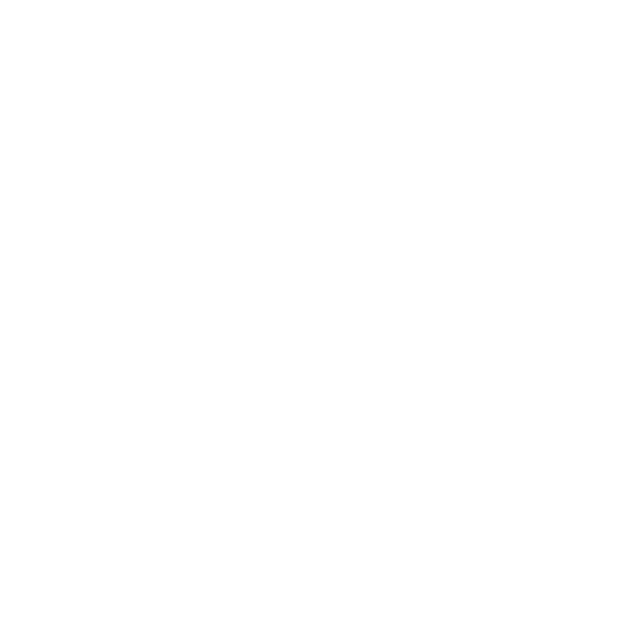
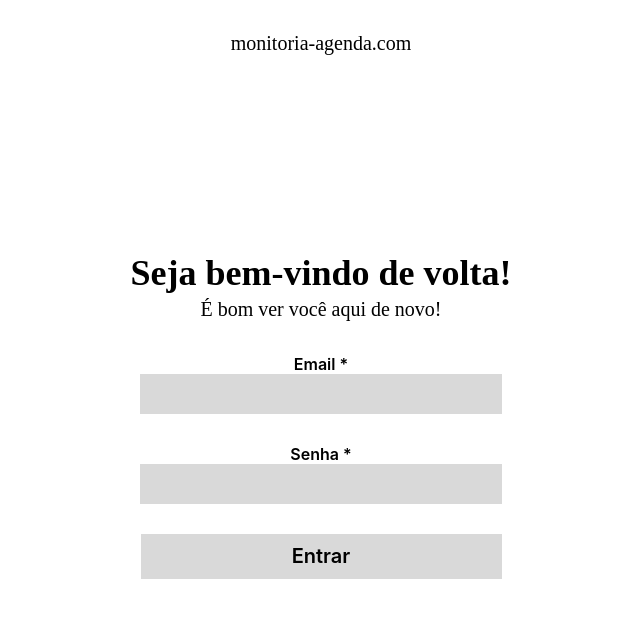
Before and after one commit to nandowastaken/monitore.me, a React (Vite) app: page /login in a window 1280 px wide. Before the commit this address had no page. Shown: the top 618 px of the page, without its empty margins (319-959 px from the left). Built offline with nearby package versions, Linux system fonts and the light colour scheme.

Commit message:
add user auth

```diff
--- a/package.json
+++ b/package.json
@@ -9,6 +9,7 @@
     "preview": "vite preview"
   },
   "dependencies": {
+    "axios": "^1.3.4",
     "react": "^18.2.0",
     "react-dom": "^18.2.0",
     "react-router-dom": "^6.9.0"
--- a/src/App.jsx
+++ b/src/App.jsx
@@ -1,5 +1,6 @@
 import { BrowserRouter, Routes, Route } from "react-router-dom";
 import Homepage from "./pages/Homepage";
+import Login from "./pages/Login";
 import "./App.css";
 
 function App() {
@@ -7,6 +8,7 @@
     <BrowserRouter>
       <Routes>
         <Route path="/" element={<Homepage />} />
+        <Route path="login" element={<Login />} />
       </Routes>
     </BrowserRouter>
   );
--- a/src/components/Navbar.jsx
+++ b/src/components/Navbar.jsx
@@ -5,13 +5,36 @@
 import "../styles/Navbar.css";
 
 export default function Navbar() {
-  const [isLoggedIn, setIsLoggedIn] = useState(true);
+  const [isLoggedIn, setIsLoggedIn] = useState(false);
   const [userPhoto, setUserPhoto] = useState("");
 
-  function checkLoginStatus() {}
+  const checkTokenValidity = async () => {
+    const token = localStorage.getItem("token");
+
+    if (token) {
+      const response = await fetch("http://localhost:8080/welcome", {
+        method: "POST",
+        headers: {
+          "Content-Type": "application/json",
+          Authorization: `Bearer ${token}`,
+        },
+        body: JSON.stringify({ token }),
+      });
+
+      if (response.ok) {
+        const data = await response.json();
+        setIsLoggedIn(true);
+      } else {
+        localStorage.removeItem("token");
+        setIsLoggedIn(false);
+      }
+    } else {
+      setIsLoggedIn(false);
+    }
+  };
 
   useEffect(() => {
-    checkLoginStatus();
+    checkTokenValidity();
   }, []);
 
   return (
--- a/src/components/NotLoggedIn.jsx
+++ b/src/components/NotLoggedIn.jsx
@@ -1,10 +1,14 @@
+import { Link } from "react-router-dom";
 import "../styles/NotLoggedIn.css";
 
 export default function NotLoggedIn() {
   return (
-    <div className="NotLoggedIn">
-      <img src="src/assets/Profile.svg" alt="" className="profileIcon" />
-      <p className="notLoggedInMessage">Entrar como monitor.</p>
-    </div>
+    <Link to="/login" className="Link">
+      <div className="NotLoggedIn">
+        <img src="src/assets/Profile.svg" alt="" className="profileIcon" />
+
+        <p className="notLoggedInMessage">Entrar como monitor</p>
+      </div>
+    </Link>
   );
 }
--- a/src/pages/Login.jsx
+++ b/src/pages/Login.jsx
@@ -0,0 +1,78 @@
+import React, { useState } from "react";
+import { Link } from "react-router-dom";
+import { Navigate } from "react-router-dom";
+import "../styles/Login.css";
+
+export default function Login() {
+  const [email, setEmail] = useState("");
+  const [senha, setSenha] = useState("");
+  const [loggedIn, setLoggedIn] = useState(false);
+
+  const handleLogin = async (e) => {
+    e.preventDefault();
+
+    const response = await fetch("http://localhost:8080/monitores/login", {
+      method: "POST",
+      headers: { "Content-Type": "application/json" },
+      body: JSON.stringify({ email, senha }),
+    });
+
+    const data = await response.json();
+
+    if (response.ok) {
+      localStorage.setItem("token", data.token);
+      setLoggedIn(true);
+    } else {
+      alert("Usuário ou senha incorretos.");
+    }
+  };
+
+  if (loggedIn) {
+    return <Navigate to="/" />;
+  }
+
+  return (
+    <div className="Login">
+      <nav className="home-nav">
+        <Link to="/" className="home-link">
+          monitoria-agenda.com
+        </Link>
+      </nav>
+
+      <form className="login-form" onSubmit={handleLogin}>
+        <div className="login-header">
+          <h1 className="welcomeback">Seja bem-vindo de volta!</h1>
+          <p className="welcome-paragraph">É bom ver você aqui de novo!</p>
+        </div>
+
+        <div className="login-label-container">
+          <label htmlFor="email" className="login-label">
+            Email *
+          </label>
+          <input
+            type="text"
+            id="email"
+            className="input-box"
+            onChange={(e) => setEmail(e.target.value)}
+          />
+        </div>
+
+        <div className="login-label-container">
+          <label htmlFor="password" className="login-label">
+            Senha *
+          </label>
+          <input
+            type="password"
+            id="password"
+            className="input-box"
+            onChange={(e) => setSenha(e.target.value)}
+          />
+        </div>
+
+        <button type="submit" className="login-button">
+          Entrar
+        </button>
+      </form>
+    </div>
+  );
+}
--- /dev/null
+++ b/src/styles/Login.css
@@ -0,0 +1,77 @@
+.home-link {
+    font-family: 'Poppins';
+    font-style: normal;
+    font-weight: 400;
+    font-size: 20px;
+    color: #000000;
+    text-decoration: none;
+}
+
+.login-form {
+    display: flex;
+    flex-direction: column;
+    justify-content: center;
+    align-items: center;
+    gap: 30px;
+    height: 90vh;
+}
+
+.login-header {
+    display: flex;
+    flex-direction: column;
+    align-items: center;
+}
+
+.welcomeback {
+    font-family: 'Poppins';
+    font-style: normal;
+    font-weight: 600;
+    font-size: 36px;
+    color: #000000;
+}
+
+.welcome-paragraph {
+    font-family: 'Poppins';
+    font-style: normal;
+    font-weight: 400;
+    font-size: 20px;
+    line-height: 30px;
+    color: #000000;
+
+}
+
+.login-label {
+    font-family: 'Inter', sans-serif;
+    font-style: normal;
+    font-weight: 600;
+    font-size: 16px;
+    color: #000000;
+}
+
+.login-label-container {
+    display: flex;
+    flex-direction: column;
+}
+
+.input-box {
+    box-sizing: border-box;
+    border: none;
+    width: 361.11px;
+    height: 40px;
+    background: #D9D9D9;
+}
+
+.login-button {
+    width: 361px;
+    height: 45px;
+    background: #D9D9D9;
+    border: none;
+
+    font-family: 'Inter', sans-serif;
+    font-style: normal;
+    font-weight: 600;
+    font-size: 20px;
+    color: #000000;
+
+    cursor: pointer;
+}
--- a/src/styles/NotLoggedIn.css
+++ b/src/styles/NotLoggedIn.css
@@ -5,7 +5,7 @@
 
     border: 1px solid rgba(0, 0, 0, 0.7);
     gap: 8px;
-    width: 200px;
+    width: 140px;
     padding: 3px;
     border-radius: 20px;
 
@@ -16,6 +16,10 @@
     font-family: 'Inter', sans-serif;
     font-style: normal;
     font-weight: 700;
-    font-size: 14px;
+    font-size: 10px;
     color: #160C28;
 }
+
+.Link {
+    text-decoration: none;
+}
```
Also changed, not shown: src/assets/Profile.svg, 1 other file (tests, documents, lock files or other folders).
